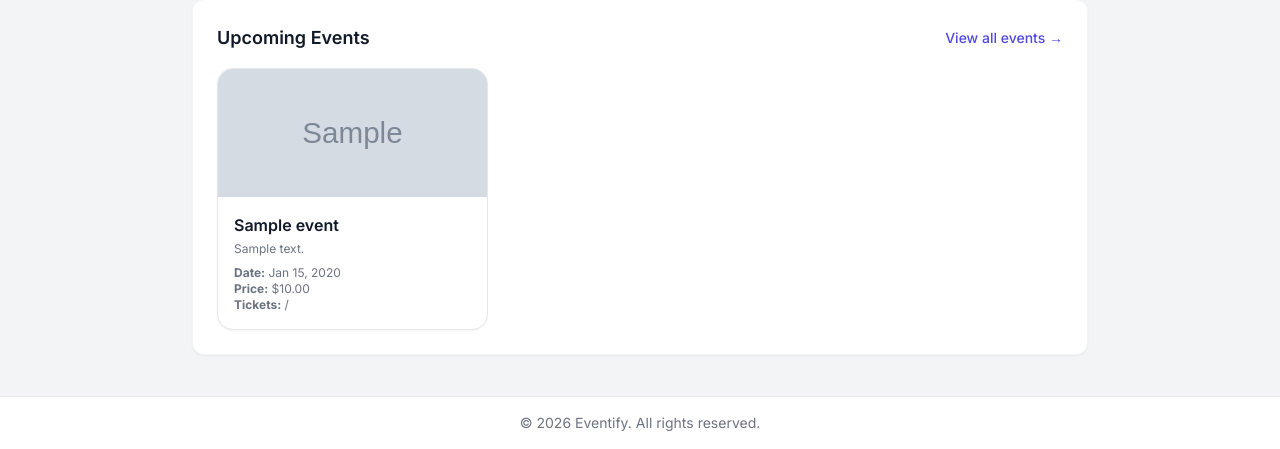
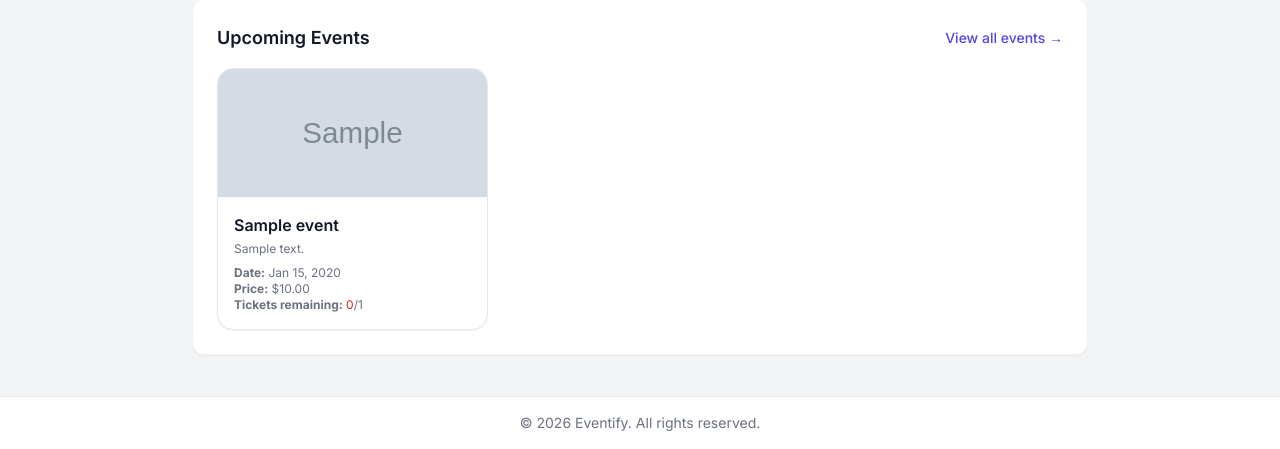
Before and after one commit to AI-with-Coding-2026/Project-B-Eventify, a Django app: template authentication/templates/authentication/attendee_dashboard.html in a window 1280 px wide. Shown: the part 351-800 px from the top of the page. Run offline with Django 5.2, Linux system fonts and the light colour scheme; the template is opened without the code that fills it: values that come from a table or form of the project are taken from there, others are empty; tables that the repository leaves empty hold one stand-in row (values such as "Sample post"); grey boxes marked "Sample" are stand-in pictures; some libraries are stand-ins or nearby versions.

Commit message:
show remaining tickets attendee in red if under 30%

```diff
--- a/authentication/templates/authentication/attendee_dashboard.html
+++ b/authentication/templates/authentication/attendee_dashboard.html
@@ -1,64 +1,164 @@
 {% extends 'base.html' %}
+
 {% block title %}Attendee Dashboard — Eventify{% endblock %}
+
 {% block content %}
+
 <div class="max-w-4xl mx-auto space-y-8">
 
     <div class="bg-white p-8 rounded-xl shadow-sm border border-gray-100 text-center">
+
         <h1 class="text-2xl font-bold text-gray-900 display mb-2">Attendee Dashboard</h1>
+
         <p class="text-gray-600 mb-6">Welcome, {{ user.username }}. You are logged in as an Attendee.</p>
+
         <div class="flex flex-wrap justify-center gap-4">
+
             <a href="{% url 'event_list' %}"
                 class="inline-block bg-indigo-600 text-white px-5 py-2.5 rounded-xl font-semibold hover:bg-indigo-700 shadow-sm transition">
                 Browse Events
             </a>
+
             <a href="{% url 'my_bookings' %}"
                 class="inline-block bg-indigo-50 text-indigo-700 px-5 py-2.5 rounded-xl font-semibold hover:bg-indigo-100 transition">
                 My Bookings
             </a>
+
         </div>
+
     </div>
 
     <div class="bg-white p-6 rounded-xl shadow-sm border border-gray-100">
+
         <div class="flex items-center justify-between mb-4">
+
             <h2 class="text-lg font-semibold text-gray-900 display">Upcoming Events</h2>
+
             <a href="{% url 'event_list' %}" class="text-sm text-indigo-600 font-medium hover:underline">View all events →</a>
+
         </div>
 
         <div class="grid gap-4 sm:grid-cols-2 lg:grid-cols-3">
+
             {% for event in upcoming_events %}
+
             <a href="{% url 'event_detail' event.pk %}"
                 class="bg-white rounded-2xl border border-gray-200 overflow-hidden flex flex-col shadow-sm transition hover:-translate-y-1 hover:shadow-md hover:border-indigo-300 no-underline text-inherit">
+
                 {% if event.image %}
+
                 <img src="{{ event.image.url }}" alt="{{ event.title }}" class="w-full h-32 object-cover">
+
                 {% else %}
+
                 <div class="w-full h-32 bg-indigo-50 flex items-center justify-center text-indigo-400 text-sm">No image</div>
+
                 {% endif %}
+
                 <div class="p-4 flex flex-col flex-1">
+
                     <h3 class="font-semibold text-gray-900 mb-1">{{ event.title }}</h3>
+
                     {% if event.description %}
+
                     <p class="text-xs text-gray-500 mb-2">{{ event.description|truncatewords:12 }}</p>
+
                     {% endif %}
+
                     <p class="text-xs text-gray-500"><strong>Date:</strong> {{ event.date|date:"M d, Y" }}</p>
+
                     <p class="text-xs text-gray-500"><strong>Price:</strong> ${{ event.price }}</p>
 
-                    <!-- Added: Remaining Tickets -->
-                    <p class="text-xs text-gray-500">
-                        <strong>Tickets:</strong>
-                        {% if event.ticket_percentage <= 30 %}
-                            <span class="text-red-600">{{ event.remaining_tickets }}</span>/{{ event.total_tickets }}
-                        {% else %}
-                            {{ event.remaining_tickets }}/{{ event.total_tickets }}
-                        {% endif %}
+                    <!-- Added: Tickets remaining -->
+
+                    <p class="text-xs text-gray-500 ticket-remaining"
+                       data-remaining="{{ event.tickets_remaining }}"
+                       data-total="{{ event.max_tickets }}">
+
+                        <strong>Tickets remaining:</strong>
+
+                        <span class="remaining-number">{{ event.tickets_remaining }}</span>/{{ event.max_tickets }}
+
                     </p>
+
                 </div>
+
             </a>
+
             {% empty %}
+
             <div class="col-span-full">
+
                 <p class="text-gray-400 text-center py-8">No upcoming events at the moment.</p>
+
             </div>
+
             {% endfor %}
+
         </div>
+
     </div>
 
 </div>
+
+<!-- Added: highlight remaining tickets when 30% or less -->
+
+<script>
+
+    (function () {
+
+        function checkRemainingTickets() {
+
+            const ticketElements =
+                document.querySelectorAll('.ticket-remaining');
+
+            ticketElements.forEach(function (ticketElement) {
+
+                const remaining = Number(
+                    ticketElement.getAttribute('data-remaining')
+                );
+
+                const total = Number(
+                    ticketElement.getAttribute('data-total')
+                );
+
+                const remainingNumber =
+                    ticketElement.querySelector('.remaining-number');
+
+                if (
+                    remainingNumber &&
+                    total > 0 &&
+                    remaining <= (total * 0.30)
+                ) {
+
+                    remainingNumber.classList.add('text-red-600');
+
+                }
+
+            });
+
+        }
+
+        if (document.readyState === 'loading') {
+
+            document.addEventListener(
+                'DOMContentLoaded',
+                checkRemainingTickets
+            );
+
+        } else {
+
+            checkRemainingTickets();
+
+        }
+
+        window.addEventListener(
+            'pageshow',
+            checkRemainingTickets
+        );
+
+    })();
+
+</script>
+
 {% endblock %}
```
